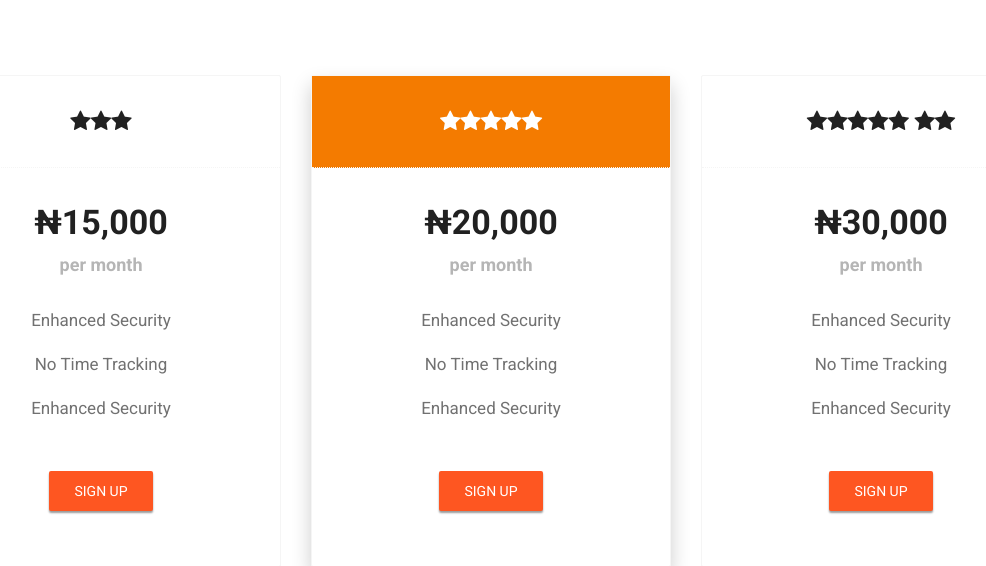
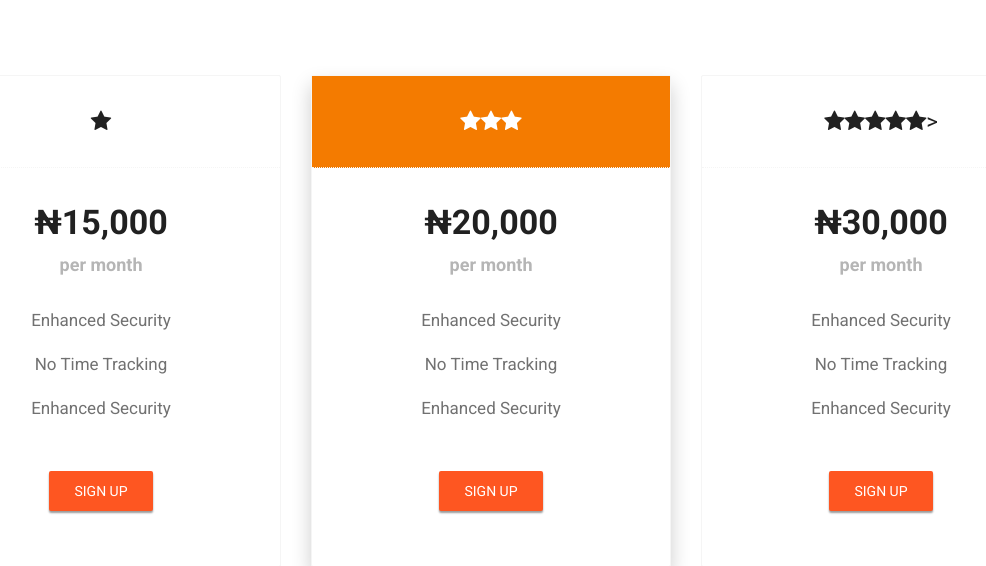
Before and after one commit to bluman1/jollofbot, a Django app: page / in a window 1280 px wide. Shown: the part 4938-5504 px from the top of the page, without its empty margins (149-1135 px from the left). Run offline with Django 3.2, Linux system fonts and the light colour scheme; some libraries are stand-ins or nearby versions.

Commit message:
Add star rating for vendor type

```diff
--- a/jollof/models.py
+++ b/jollof/models.py
@@ -97,6 +97,7 @@ class Seller(AbstractBaseUser, PermissionsMixin):
     is_active = models.BooleanField(default=True)
     is_staff = models.BooleanField(default=False)
     logo = models.ImageField(upload_to='logos', default = '/default_logo.png')
+    star = models.IntegerField(default=1) #1star,3star,5star
     objects = UserManager()
 
     USERNAME_FIELD = 'username'
--- a/templates/home.html
+++ b/templates/home.html
@@ -382,7 +382,7 @@
 				<div class="col-md-4 col-sm-6">
 					<div class="price-item aligncenter">
 						<!--div class="price-name">3 Star</div-->
-						<div class="price-name"><i class="fa fa-star"></i><i class="fa fa-star"></i><i class="fa fa-star"></i></div>
+						<div class="price-name"><i class="fa fa-star"></i></div>
 						<div class="price-price">₦15,000</div>
 						<div class="price-col">per month</div>
 						<div class="price-list">
@@ -393,13 +393,13 @@
 							</ul>
 						</div>
 						<div class="price-buy">
-							<a href="/signup?t=3" class="btn-site btn-color">Sign Up</a>
+							<a href="/vendor/signup?t=1" class="btn-site btn-color">Sign Up</a>
 						</div>
 					</div>
 				</div>
 				<div class="col-md-4 col-sm-6">
 					<div class="price-item aligncenter toprate">
-						<div class="price-name"><i class="fa fa-star"></i><i class="fa fa-star"></i><i class="fa fa-star"></i><i class="fa fa-star"></i><i class="fa fa-star"></i></div>
+						<div class="price-name"><i class="fa fa-star"></i><i class="fa fa-star"></i><i class="fa fa-star"></i></div>
 						<div class="price-price">₦20,000</div>
 						<div class="price-col">per month</div>
 						<div class="price-list">
@@ -410,14 +410,13 @@
 							</ul>
 						</div>
 						<div class="price-buy">
-							<a href="/signup?t=5" class="btn-site btn-color">Sign Up</a>
+							<a href="/vendor/signup?t=3" class="btn-site btn-color">Sign Up</a>
 						</div>
 					</div>
 				</div>
 				<div class="col-md-4 col-sm-6">
 					<div class="price-item aligncenter">
-						<div class="price-name"><i class="fa fa-star"></i><i class="fa fa-star"></i><i class="fa fa-star"></i><i class="fa fa-star"></i><i class="fa fa-star"></i>
-							<i class="fa fa-star"></i><i class="fa fa-star"></i></div>
+						<div class="price-name"><i class="fa fa-star"></i><i class="fa fa-star"></i><i class="fa fa-star"></i><i class="fa fa-star"></i><i class="fa fa-star"></i>></div>
 						<div class="price-price">₦30,000</div>
 						<div class="price-col">per month</div>
 						<div class="price-list">
@@ -428,7 +427,7 @@
 							</ul>
 						</div>
 						<div class="price-buy">
-							<a href="/signup?t=7" class="btn-site btn-color">Sign Up</a>
+							<a href="/vendor/signup?t=5" class="btn-site btn-color">Sign Up</a>
 						</div>
 					</div>
 				</div>
```
Also changed, not shown: jollof/migrations/0014_auto_20170723_1355.py (added), jollof/views.py (line endings or trailing spaces).
